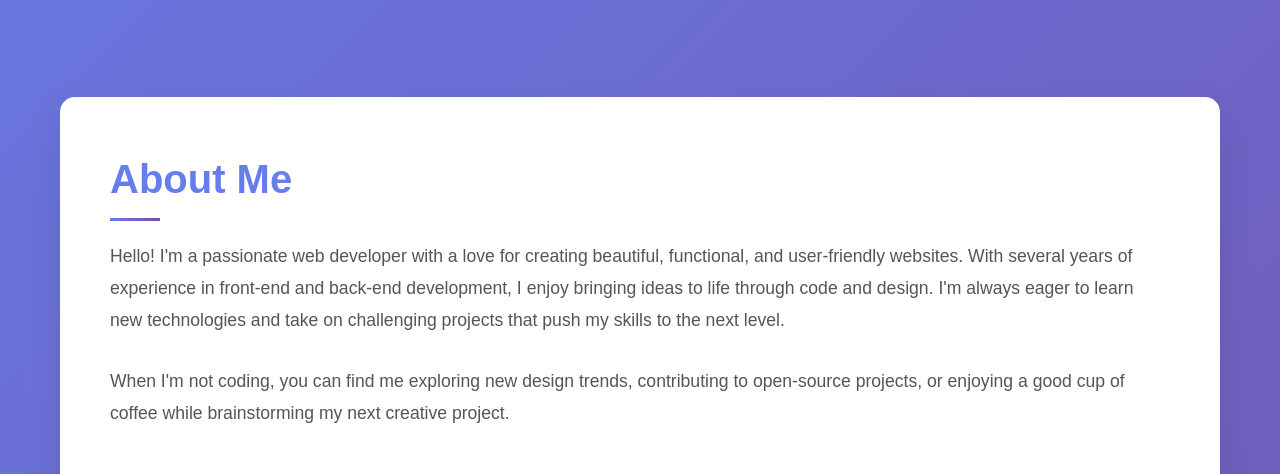
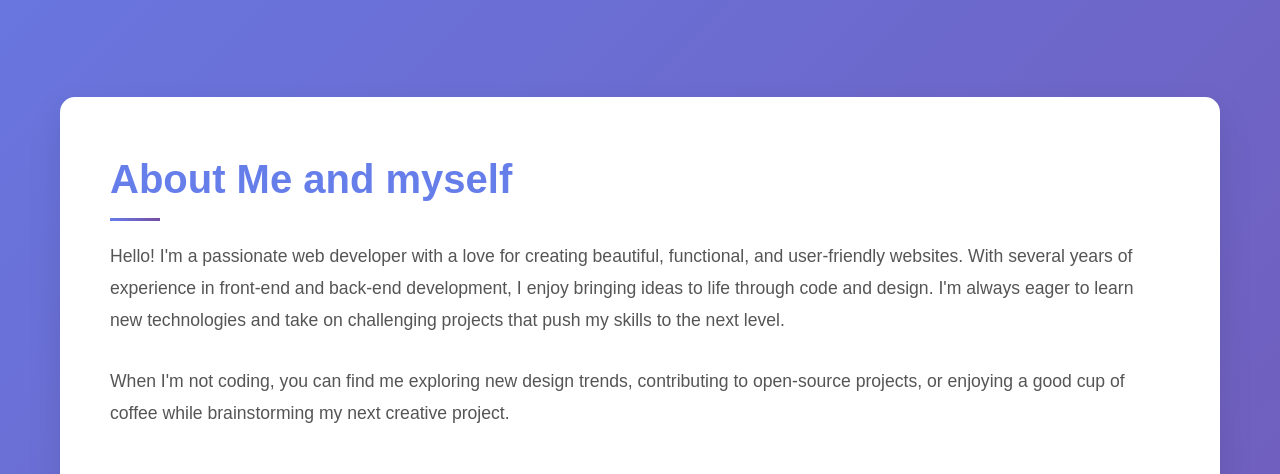
Before and after one commit to Pratham2779/cicd_demo, a website: page index.html in a window 1280 px wide. Shown: the part 623-1097 px from the top of the page. Drawn offline with Linux system fonts and the light colour scheme.

Commit message:
chanegs testing

```diff
--- a/index.html
+++ b/index.html
@@ -244,7 +244,7 @@
 
         <main>
             <section class="section">
-                <h2>About Me</h2>
+                <h2>About Me and myself</h2>
                 <p class="about-text">
                     Hello! I'm a passionate web developer with a love for creating beautiful, functional, and user-friendly websites.
                     With several years of experience in front-end and back-end development, I enjoy bringing ideas to life through code
```
